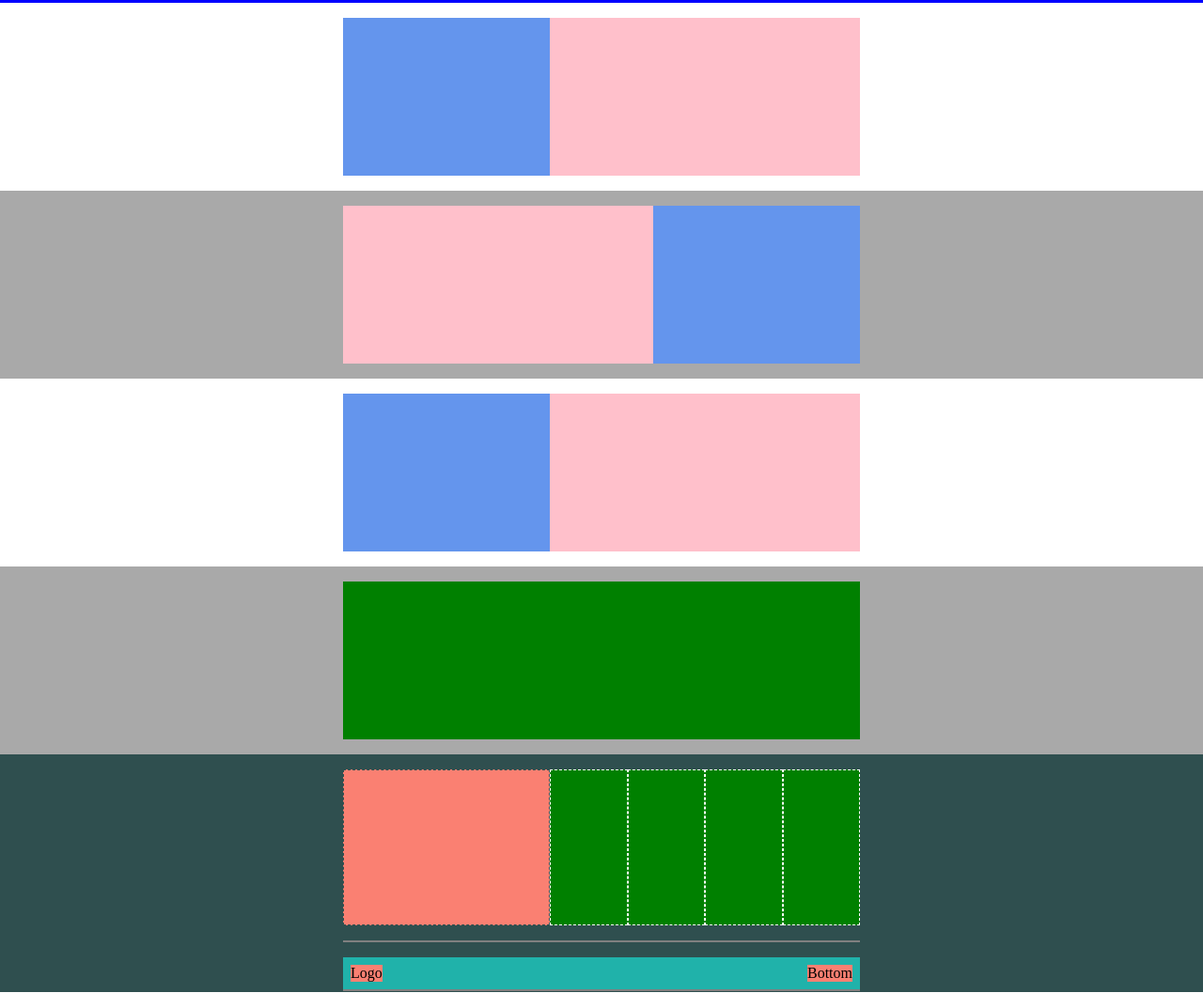
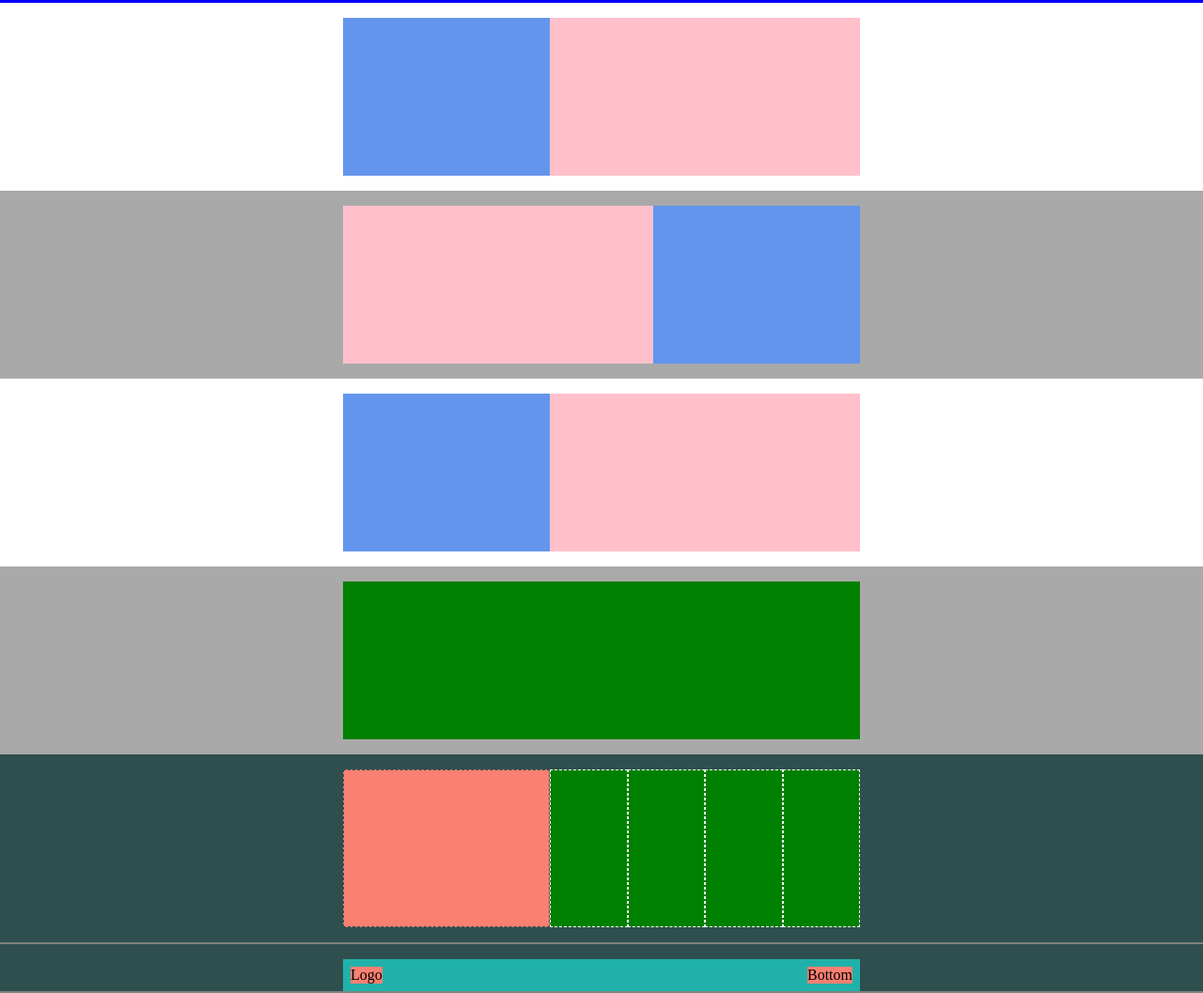
Before and after one commit to Alessandra-Casu/htmlcss-struttura-discord, a plain HTML site: page index.html in a window 1280 px wide. Shown: the part 263-1320 px from the top of the page at 94% size. Drawn offline with Linux system fonts and the light colour scheme.

Commit message:
add footer

```diff
--- a/assets/style.css
+++ b/assets/style.css
@@ -86,7 +86,6 @@
     display: flex;
     height: 200px;
     max-width: 550px;
-    border-bottom: 2px solid gray;
 }
 
 .pinkcolumn{
@@ -111,7 +110,6 @@
     padding: .5rem;
     justify-content: space-between;
     margin-top: 1rem;
-    border-bottom: 2px solid gray;
 }
 
 .logo, .bottom{
@@ -119,6 +117,7 @@
 
 }
 
-.fine{
-    border-bottom: 1px dashed darkslategrey;
+.riga{
+    border-top: 2px solid gray;
+    border-bottom: 2px solid gray;
 }
--- a/index.html
+++ b/index.html
@@ -50,7 +50,7 @@
             </div>
         </section>
     </main>
-    <footer class="bkg-dark">
+    <footer class="bkg-dark" >
         <div class="columns container">
             <div class="pinkcolumn"></div>
             <div class="greencolumn" ></div>
@@ -58,7 +58,7 @@
             <div class="greencolumn"></div>
             <div class="greencolumn"></div>
         </div>
-        <div class="fine">
+        <div class="riga">
             <div class="nav-bottom container">
                 <div class="logo">Logo</div>
                 <div class="bottom">Bottom</div>
```
